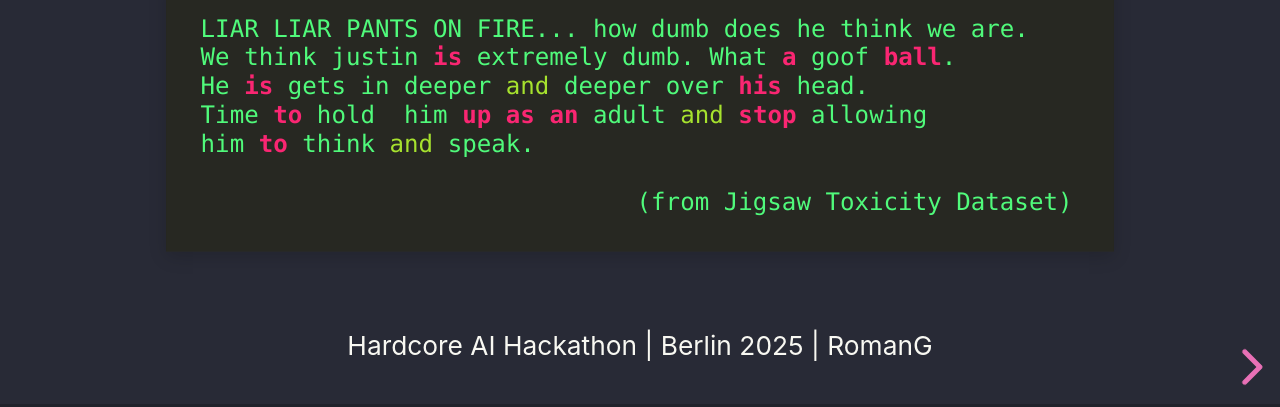
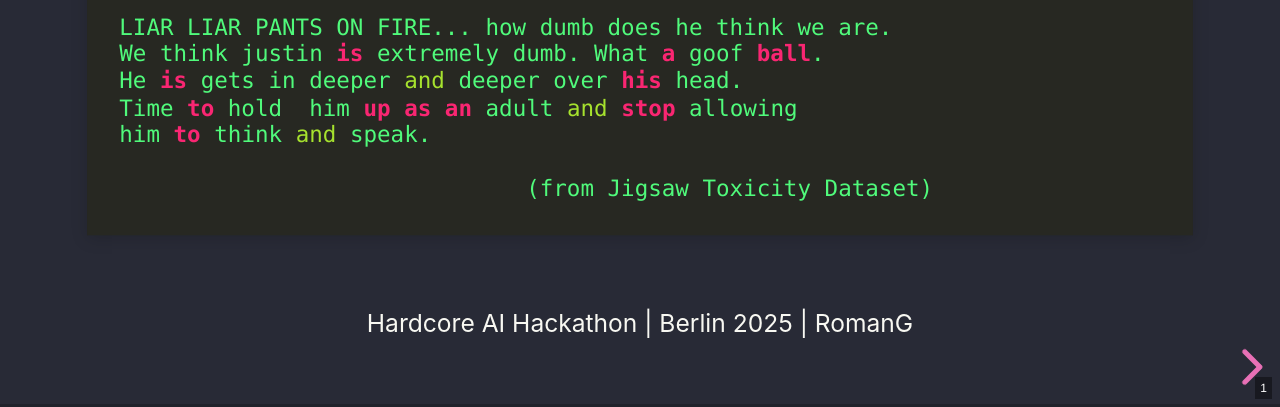
Before and after one commit to shuttie/hcai-qwen3-toxic, a website: page index.html in a window 1280 px wide. Shown: the part 393-800 px from the top of the page. Drawn offline with Linux system fonts and the light colour scheme.

Commit message:
add slide num, remove transitions

```diff
--- a/index.html
+++ b/index.html
@@ -313,6 +313,12 @@ SYSTEM_PROMPT = (
 		// - https://revealjs.com/config/
 		Reveal.initialize({
 			hash: true,
+			history: true,
+			controls: true,
+			progress: true,
+			width: 1200,
+			transition: 'none',
+			slideNumber: true,
 
 			// Learn about plugins: https://revealjs.com/plugins/
 			plugins: [RevealMarkdown, RevealHighlight, RevealNotes]
```
